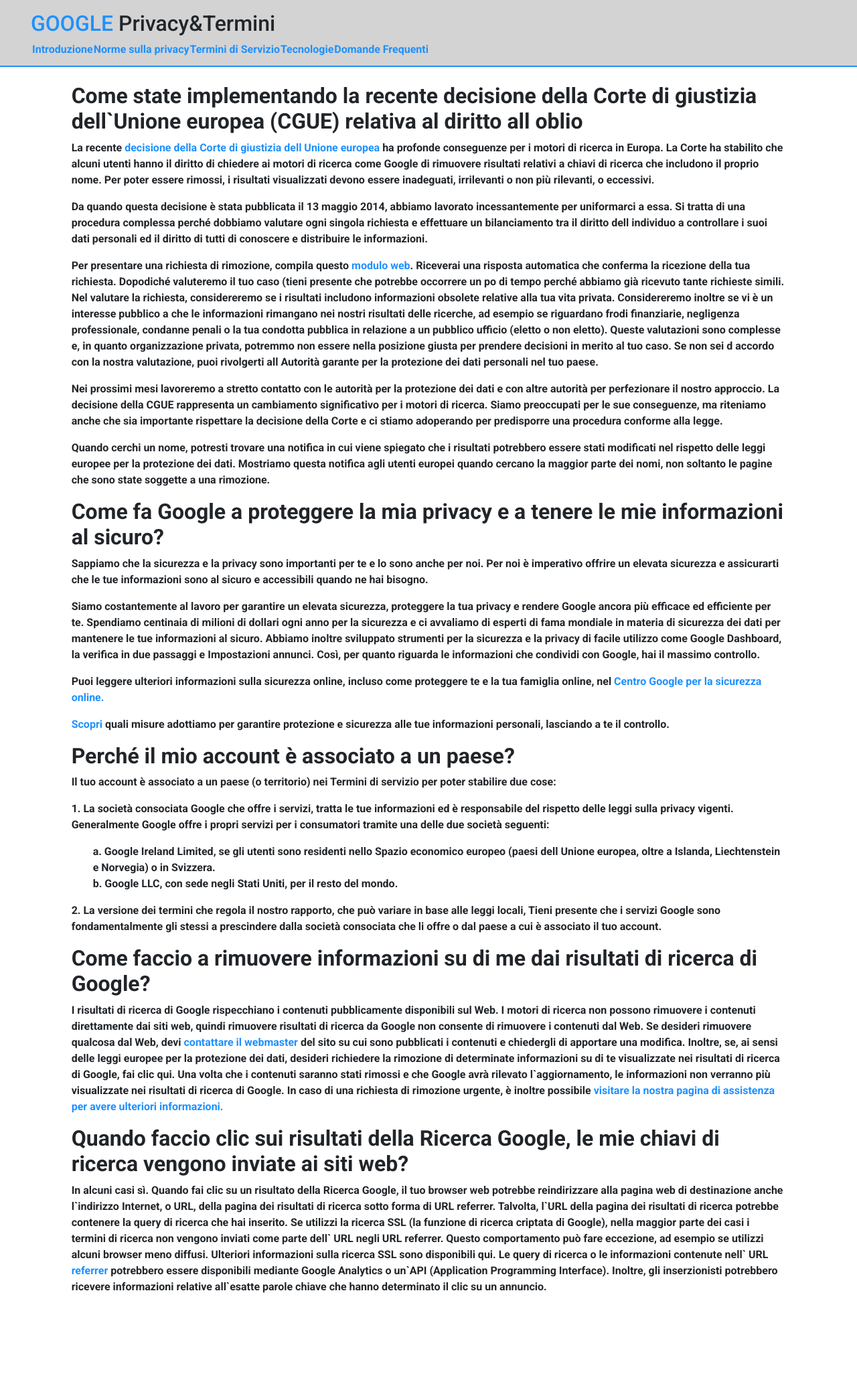
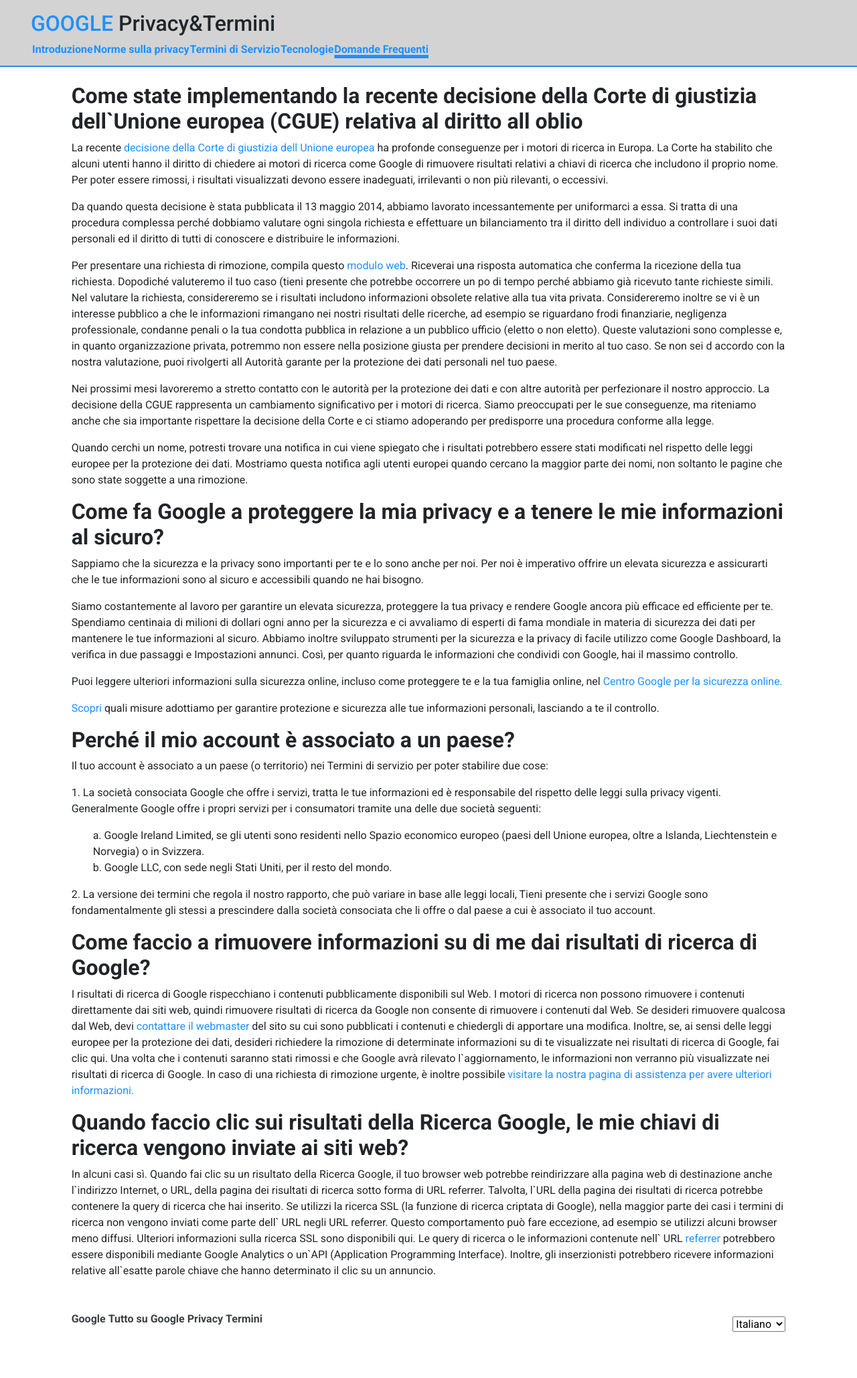
Before and after one commit to SimoneDiPrima/php-google-faq, a PHP site: page / in a window 1280 px wide. Shown: the whole page at 67% size. Before the commit the page ends 1931 px from the top, so only its background shows below. Run offline with PHP 8.4, Linux system fonts and the light colour scheme.

Commit message:
aggiunta footer e modifiche font e layout

```diff
--- /dev/null
+++ b/css/style.css
@@ -0,0 +1,40 @@
+*{
+    font-family: 'Roboto', sans-serif;
+}
+a{text-decoration:none;
+color:dodgerblue;}
+header{
+    height:100px;
+    background-color: lightgray;
+    border-bottom:2px solid dodgerblue;
+}
+.ms-30{
+margin-left:30px;
+}
+.padding-left-0{
+    padding-left: 0px;
+}
+.pt-20{padding-top:20px;}
+.pt-10{
+    padding-top:10px;
+}
+.active a{
+    text-decoration: underline 5px dodgerblue;
+}
+.margin-right-20{
+    margin-right:20px;
+}
+ul li{
+    list-style-type: none;
+}
+header,footer ul li{
+    font-weight:bolder;
+}
+.color-gray{
+    color:rgb(60, 64, 67);
+}
+footer{height:100px};
+
+.lh-100{
+    line-height:100px;
+}
--- a/index.php
+++ b/index.php
@@ -1,12 +1,12 @@
 <?php
 $myArray=[
-    '<strong>Come state implementando la recente decisione della Corte di giustizia dell`Unione europea (CGUE) relativa al diritto all oblio'=>
+    '<strong>Come state implementando la recente decisione della Corte di giustizia dell`Unione europea (CGUE) relativa al diritto all oblio</strong>'=>
     ['La recente <a href="www.google.it">decisione della Corte di giustizia dell Unione europea</a> ha profonde conseguenze per i motori di ricerca in Europa. La Corte ha stabilito che alcuni utenti hanno il diritto di chiedere ai motori di ricerca come Google di rimuovere risultati relativi a chiavi di ricerca che includono il proprio nome. Per poter essere rimossi, i risultati visualizzati devono essere inadeguati, irrilevanti o non più rilevanti, o eccessivi.',
         'Da quando questa decisione è stata pubblicata il 13 maggio 2014, abbiamo lavorato incessantemente per uniformarci a essa. Si tratta di una procedura complessa perché dobbiamo valutare ogni singola richiesta e effettuare un bilanciamento tra il diritto dell individuo a controllare i suoi dati personali ed il diritto di tutti di conoscere e distribuire le informazioni.',
         'Per presentare una richiesta di rimozione, compila questo <a href="www.google.it">modulo web</a>. Riceverai una risposta automatica che conferma la ricezione della tua richiesta. Dopodiché valuteremo il tuo caso (tieni presente che potrebbe occorrere un po di tempo perché abbiamo già ricevuto tante richieste simili. Nel valutare la richiesta, considereremo se i risultati includono informazioni obsolete relative alla tua vita privata. Considereremo inoltre se vi è un interesse pubblico a che le informazioni rimangano nei nostri risultati delle ricerche, ad esempio se riguardano frodi finanziarie, negligenza professionale, condanne penali o la tua condotta pubblica in relazione a un pubblico ufficio (eletto o non eletto). Queste valutazioni sono complesse e, in quanto organizzazione privata, potremmo non essere nella posizione giusta per prendere decisioni in merito al tuo caso. Se non sei d accordo con la nostra valutazione, puoi rivolgerti all Autorità garante per la protezione dei dati personali nel tuo paese.',
         'Nei prossimi mesi lavoreremo a stretto contatto con le autorità per la protezione dei dati e con altre autorità per perfezionare il nostro approccio. La decisione della CGUE rappresenta un cambiamento significativo per i motori di ricerca. Siamo preoccupati per le sue conseguenze, ma riteniamo anche che sia importante rispettare la decisione della Corte e ci stiamo adoperando per predisporre una procedura conforme alla legge.',
         'Quando cerchi un nome, potresti trovare una notifica in cui viene spiegato che i risultati potrebbero essere stati modificati nel rispetto delle leggi europee per la protezione dei dati. Mostriamo questa notifica agli utenti europei quando cercano la maggior parte dei nomi, non soltanto le pagine che sono state soggette a una rimozione.',],
-        '<strong>Come fa Google a proteggere la mia privacy e a tenere le mie informazioni al sicuro?'=>
+        '<strong>Come fa Google a proteggere la mia privacy e a tenere le mie informazioni al sicuro?</strong>'=>
         [
         'Sappiamo che la sicurezza e la privacy sono importanti per te e lo sono anche per noi. Per noi è imperativo offrire un elevata sicurezza e assicurarti che le tue informazioni sono al sicuro e accessibili quando ne hai bisogno.',
         'Siamo costantemente al lavoro per garantire un elevata sicurezza, proteggere la tua privacy e rendere Google ancora più efficace ed efficiente per te. Spendiamo centinaia di milioni di dollari ogni anno per la sicurezza e ci avvaliamo di esperti di fama mondiale in materia di sicurezza dei dati per mantenere le tue informazioni al sicuro. Abbiamo inoltre sviluppato strumenti per la sicurezza e la privacy di facile utilizzo come Google Dashboard, la verifica in due passaggi e Impostazioni annunci. Così, per quanto riguarda le informazioni che condividi con Google, hai il massimo controllo.',
@@ -14,7 +14,7 @@ $myArray=[
         '<a href="www.google.it">Scopri</a> quali misure adottiamo per garantire protezione e sicurezza alle tue informazioni personali, lasciando a te il controllo.',
 
         ],
-            '<strong>Perché il mio account è associato a un paese?<strong>'=>
+            '<strong>Perché il mio account è associato a un paese?</strong>'=>
             ['Il tuo account è associato a un paese (o territorio) nei Termini di servizio per poter stabilire due cose:',
             '1. La società consociata Google che offre i servizi, tratta le tue informazioni ed è responsabile del rispetto delle leggi sulla privacy vigenti. Generalmente Google offre i propri servizi per i consumatori tramite una delle due società seguenti:
             <ul>
@@ -52,76 +52,44 @@ $myArray=[
         <link rel="preconnect" href="https://fonts.gstatic.com" crossorigin>
         <link href="https://fonts.googleapis.com/css2?family=Roboto:wght@300;400;500;700&display=swap" rel="stylesheet">
         <link href="https://cdn.jsdelivr.net/npm/bootstrap@5.2.0/dist/css/bootstrap.min.css" rel="stylesheet" integrity="sha384-gH2yIJqKdNHPEq0n4Mqa/HGKIhSkIHeL5AyhkYV8i59U5AR6csBvApHHNl/vI1Bx" crossorigin="anonymous">
-        <title>Document</title>
+        <link rel="stylesheet" href="./css/style.css">
+        <title>Google Privacy Policies</title>
        </head>
        <body>
             <header class="p-3 d-flex flex-column align-items-start">
                 <h2 class="col-6 ms-30"><a href="www.google.it">GOOGLE</a> Privacy&Termini</h2>
-            <ul class="d-flex-bottom col-6 justify-content-between color-gray">
-                <li class=""><a href="">Introduzione</a></li>
-                <li class=""><a href="">Norme sulla privacy</a></li>
-                <li class=""><a href="">Termini di Servizio</a></li>
-                <li class=""><a href="">Tecnologie</a></li>
-                <li class="active"><a href="">Domande Frequenti</a></li>
+                <ul class="d-flex col-6 justify-content-between color-gray">
+                    <li class=""><a href="www.google.it">Introduzione</a></li>
+                    <li class=""><a href="www.google.it">Norme sulla privacy</a></li>
+                    <li class=""><a href="www.google.it">Termini di Servizio</a></li>
+                    <li class=""><a href="www.google.it">Tecnologie</a></li>
+                    <li class="active"><a href="www.google.it">Domande Frequenti</a>
+                    </li>
             </ul>
             </header>
             <div class="offset-1 col-10 mt-4">
                 <?php foreach($myArray as $title => $paragraph) : ?>
                 <h2> <?php echo $title ?> </h2>
                 <?php foreach($paragraph as $value) :?>
-
-                    <p><?php echo $value ?>
-            </p>
-
+                <p><?php echo $value ?></p>
                 <?php endforeach;?>
                 <?php endforeach;?>
-
             </div>
-
-        <style>
-            *{
-                font-family: 'Roboto', sans-serif;
-            }
-            a{text-decoration:none;
-            color:dodgerblue;}
-            .text-center {
-                text-align:center;
-            }
-            header{
-                height:100px;
-                background-color: lightgray;
-                border-bottom:2px solid dodgerblue;
-            }
-            .d-flex-bottom{
-                display:flex;
-               justify-content:flex-start;
-            }
-            .ms-30{
-            margin-left:30px;
-            }
-            .pt-20{padding-top:20px;}
-            .pt-10{
-                padding-top:10px;
-            }
-            .active:hover{
-                cursor:pointer;
-                text-decoration: underline 5px dodgerblue;
-            }
-            .margin-right-20{
-                margin-right:20px;
-            }
-            ul li{
-                list-style-type: none;
-                font-weight:bolder;
-            }
-            .w-80{width:80%;}
-            .color-gray{
-                color:rgb(60, 64, 67);}
-
-
-            </style>
-
+            <footer>
+                <div class="color-gray offset-1 col-10 d-flex mt-5 justify-content-between align-items-center">
+                    <ul class="d-flex padding-left-0 lh-100">
+                        <li class="me-1">Google</li>
+                        <li class="me-1">Tutto su Google</li>
+                        <li class="me-1">Privacy</li>
+                        <li class="me-1">Termini</li>
+                    </ul>
+                    <select name="" class="lh-100">
+                        <option value="Italiano" class="text-capitalize">Italiano</option>
+                        <option value="English"  class="text-capitalize">english</option>
+                        <option value="Espanòl"  class="text-capitalize">espanòl</option>
+                        <option value="Chinese"  class="text-capitalize">chinese</option>
+                    </select>
                 </div>
-
+            </footer>
        </body>
        </html>
```
Lines whose indentation alone changed are shown as unchanged.
